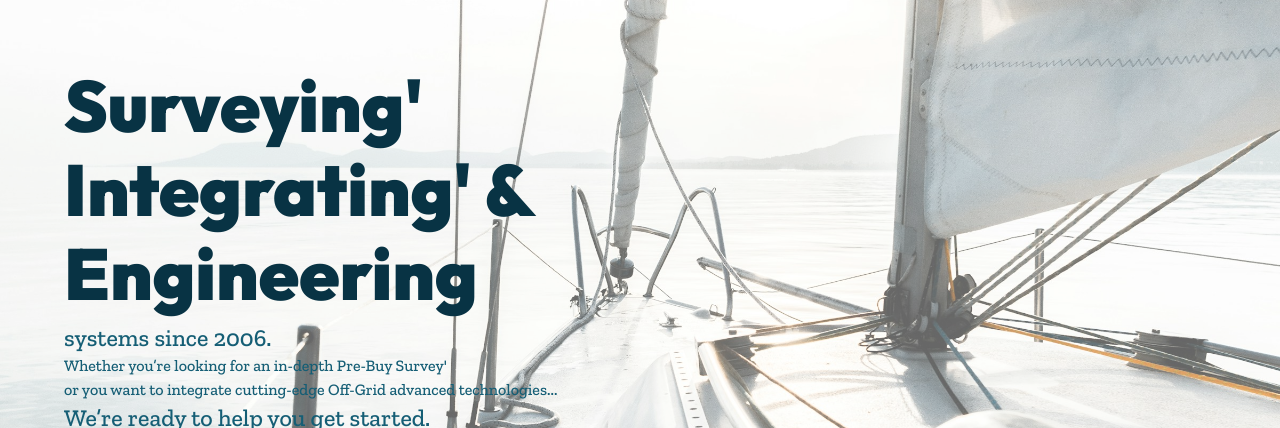
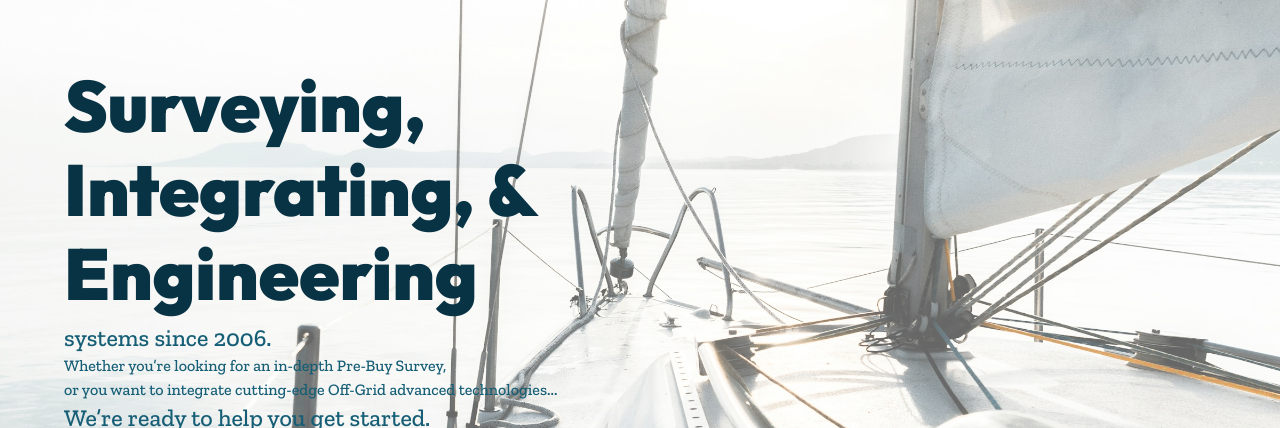
Before and after one commit to zachmshort/boat-surveyors, a Next.js app: page / in a window 1280 px wide. Shown: the part 122-550 px from the top of the page. Built offline with nearby package versions, Linux system fonts and the light colour scheme.

Commit message:
fixing commas

```diff
--- a/components/landing.tsx
+++ b/components/landing.tsx
@@ -21,10 +21,10 @@ const LandingPage = () => {
       <div className="flex flex-col z-10 h-screen ">
         <div className="flex flex-col mt-[30%] md:mt-[15%] 2xl:mt-[10%] gap-y-3 ml-[5%] text-cyan-950">
           <span className={`${outfit.className} z-10 text-4xl lg:text-7xl`}>
-            Surveying&apos;
+            Surveying&#44;
           </span>
           <span className={`${outfit.className} z-10 text-4xl lg:text-7xl`}>
-            Integrating&apos; &
+            Integrating&#44; &
           </span>
           <span className={`${outfit.className} z-10 text-4xl lg:text-7xl`}>
             Engineering
@@ -32,7 +32,7 @@ const LandingPage = () => {
           <ul className={`${zilla.className} z-10 text-cyan-800`}>
             <li className="text-2xl">systems since 2006.</li>
             <li>
-              Whether you&rsquo;re looking for an in-depth Pre-Buy Survey&apos;
+              Whether you&rsquo;re looking for an in-depth Pre-Buy Survey&#44;
             </li>
             <li>
               or you want to integrate cutting-edge Off-Grid advanced
```
